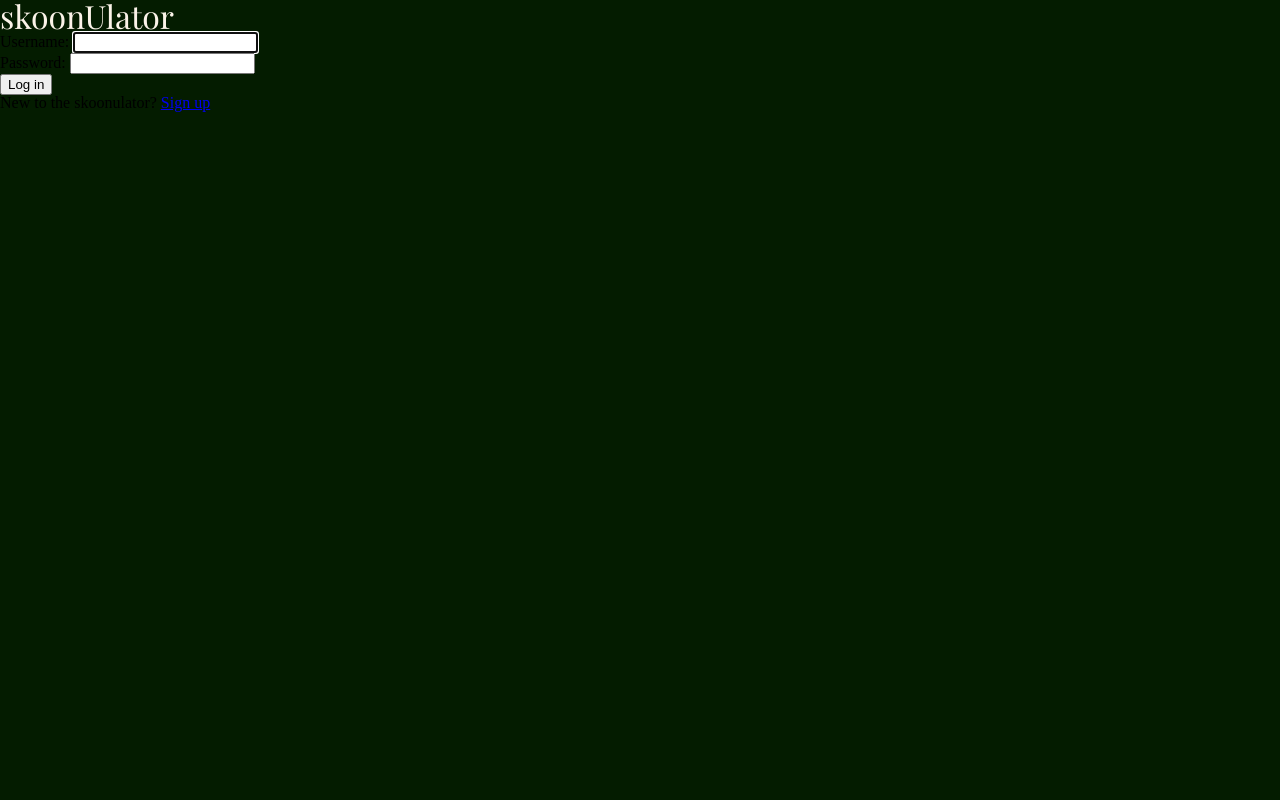
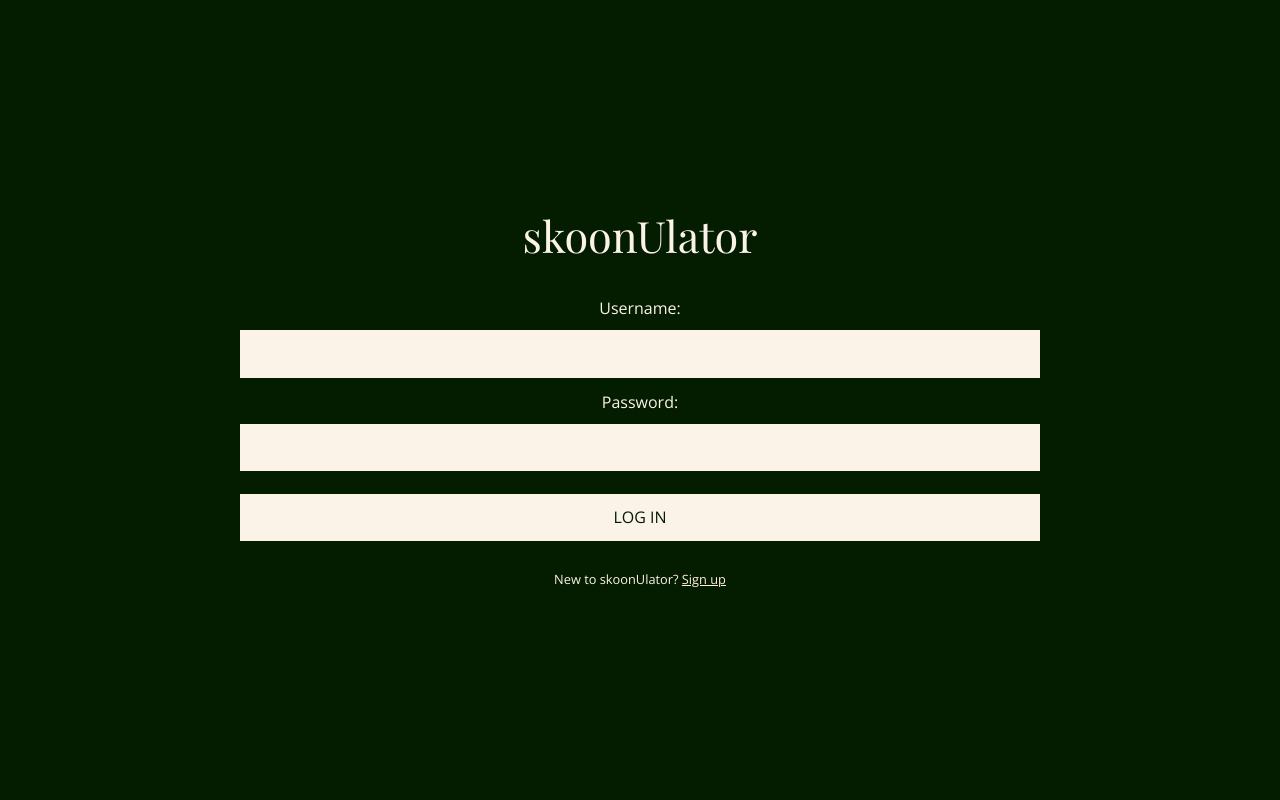
Before and after one commit to BenCurrieDev/SkoonAssignment, a Django app: page /login/ in a window 1280 px wide. Run offline with Django 4.2, Linux system fonts and the light colour scheme; some libraries are stand-ins or nearby versions.

Commit message:
restyled login page

```diff
--- a/static/css/skoon.css
+++ b/static/css/skoon.css
@@ -20,7 +20,7 @@
     --fw-n: 400;
     --fw-b: 700;
 
-    --fs-h1: 2rem;
+    --fs-h1: 2.7rem;
     --fs-h2: 1.6rem;
     --fs-h3: 1.4rem;
     --fs-h4: 1.2rem;
@@ -57,10 +57,10 @@ h3, h4, th {
     font-weight: var(--fw-n);
 }
 
-p, td {
+p, td, label {
     font-family: var(--ff-sans-p);
     font-weight: var(--fw-l);
-    font-size: var(--fs-pl);
+    font-size: var(--fs-p);
 }
 
 h1 {
@@ -83,10 +83,31 @@ th {
     font-size: var(--fs-pl);
 }
 
-h1, h2, h3, h4, p, td, th {
+h1, h2, h3, h4, p, td, th, label, a, button {
     color: #041c00;
 }
 
+button {
+    font-family: var(--ff-sans-p);
+    font-weight: var(--fw-n);
+    font-size: var(--fs-p);
+    padding: calc(0.8 * var(--fs-p)) calc(1.8 * var(--fs-p));
+    background-color: var(--clr-white);
+    border: none;
+}
+
+input {
+    font-family: var(--ff-sans-p);
+    font-weight: var(--fw-l);
+    font-size: var(--fs-p);
+    padding: calc(0.8 * var(--fs-p)) var(--fs-p);
+    background-color: var(--clr-white);
+    border: none;
+}
+
+    input:focus {
+        outline: none;
+    }
 /* COMMON REUSABLE CLASSES */
 
     /* colors */
@@ -129,11 +150,63 @@ h1, h2, h3, h4, p, td, th {
         padding: var(--fs-p);
     }
 
+    /* styles */
+    .fs {
+        font-size: var(--fs-ps);
+    }
+
+    /* layout */
+    .center {
+        width: 100%;
+        text-align: center;
+    }
+
 /* accounts */
 
 .accounts-body {
     height: 100vh;
     width: 100%;
     background-color: var(--clr-primary-dk);
+    display: flex;
+    color: var(--clr-white);
+}
+
+.accounts-body label, .accounts-body p {
+    color: var(--clr-white);
+}
+
+.accounts-container {
+    width: calc(0.8 * var(--container-width));
+    max-width: calc(0.8 * var(--container-max-width));
+    display: flex;
+    flex-direction: column;
+    justify-content: center;
+    align-items: center;
+    margin: auto;
+}
+
+.accounts-header {
+    margin-bottom: var(--fs-h1);
+}
+
+.accounts-body a {
+    color: var(--clr-cream);
+}
+
+.accounts-input {
+    display: block;
+    width: calc(100% - 2 * var(--fs-p));
+    margin-top: calc(0.4 * var(--sp));
+    margin-bottom: calc(0.5 * var(--sp));
+}
+
+.accounts-form {
+    width: 100%;
+    text-align: center;
+}
+
+.accounts-submit {
+    margin-top: calc(0.2 *var(--sp));
+    margin-bottom: var(--sp);
 }
     /* login */
--- a/templates/base_accounts.html
+++ b/templates/base_accounts.html
@@ -4,10 +4,13 @@
 
 {% block body %}
   <div class="accounts-body">
-    <h1 class="fc-white">
-      skoonUlator
-    </h1>
-    {% block content %}
-    {% endblock %}
+    <div class="accounts-container">
+      <h1 class="fc-white accounts-header">
+        skoonUlator
+      </h1>
+      {% block content %}
+      {% endblock %}
+    </div>
+
   </div>
 {% endblock %}
--- a/templates/includes/basic_form.html
+++ b/templates/includes/basic_form.html
@@ -3,7 +3,7 @@
 {% if form.non_field_errors %}
   <div>
     {% for error in form.non_field_errors %}
-      <p{% if forloop.last %}class="mb-0"{% endif %}>{{ error }}</p>
+      <p>{{ error }}</p>
     {% endfor %}
   </div>
 {% endif %}
@@ -11,7 +11,7 @@
 {% for field in form %}
   <div>
     {{ field.label_tag }}
-    {% render_field field %}
+    {% render_field field class="accounts-input" %}
     {% for error in field.errors %}
       <div>
         {{ error }}
--- a/templates/login.html
+++ b/templates/login.html
@@ -8,20 +8,16 @@
 
 {% block content %}
 
-    <div>
-      <div>
-          <div>
-            <form method="post">
-              {% csrf_token %}
-              <input type="hidden" name="next" value="{{ next }}">
-              {% include 'includes/basic_form.html' %}
-              <button type="submit">Log in</button>
-            </form>
-          </div>
-          <div>
-            New to the skoonulator? <a href="{% url 'signup' %}">Sign up</a>
-          </div>
-      </div>
-    </div>
+<form method="post" class="accounts-form">
+    {% csrf_token %}
+    <input type="hidden" name="next" value="{{ next }}">
+    {% include 'includes/basic_form.html' %}
+    <button type="submit" class="center accounts-submit">LOG IN</button>
+  </form>
+
+  <p class="fs center">
+    New to  skoonUlator? <a href="{% url 'signup' %}">Sign up</a>
+  </p>
+
 
 {% endblock %}
```
